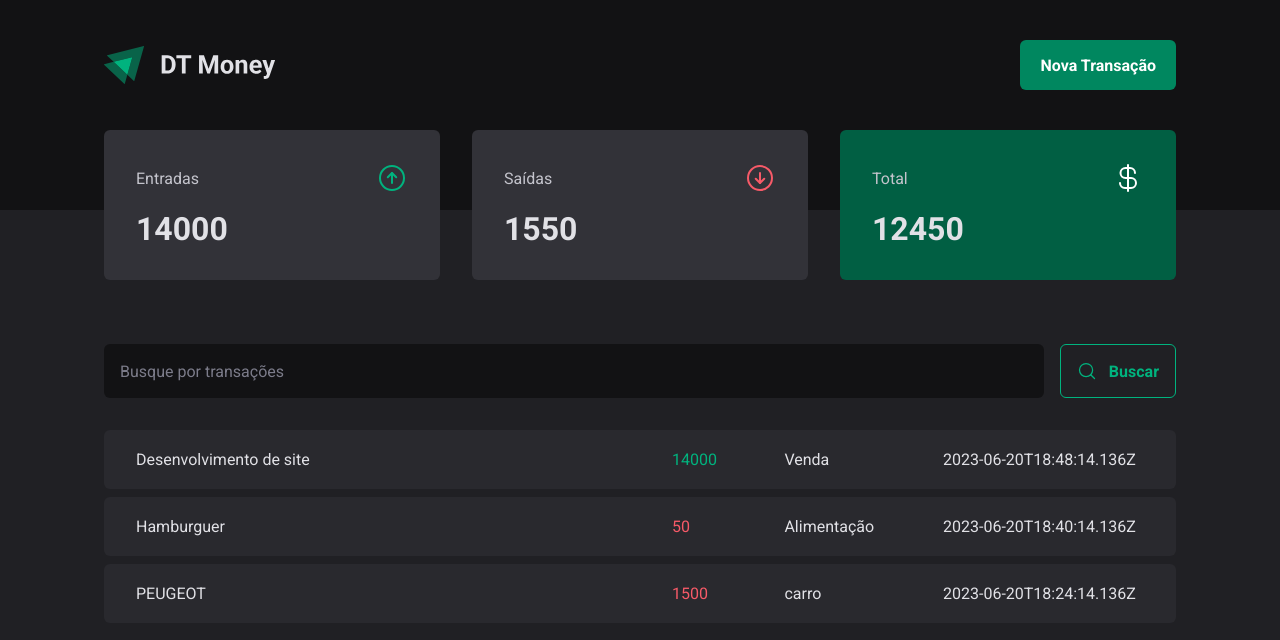
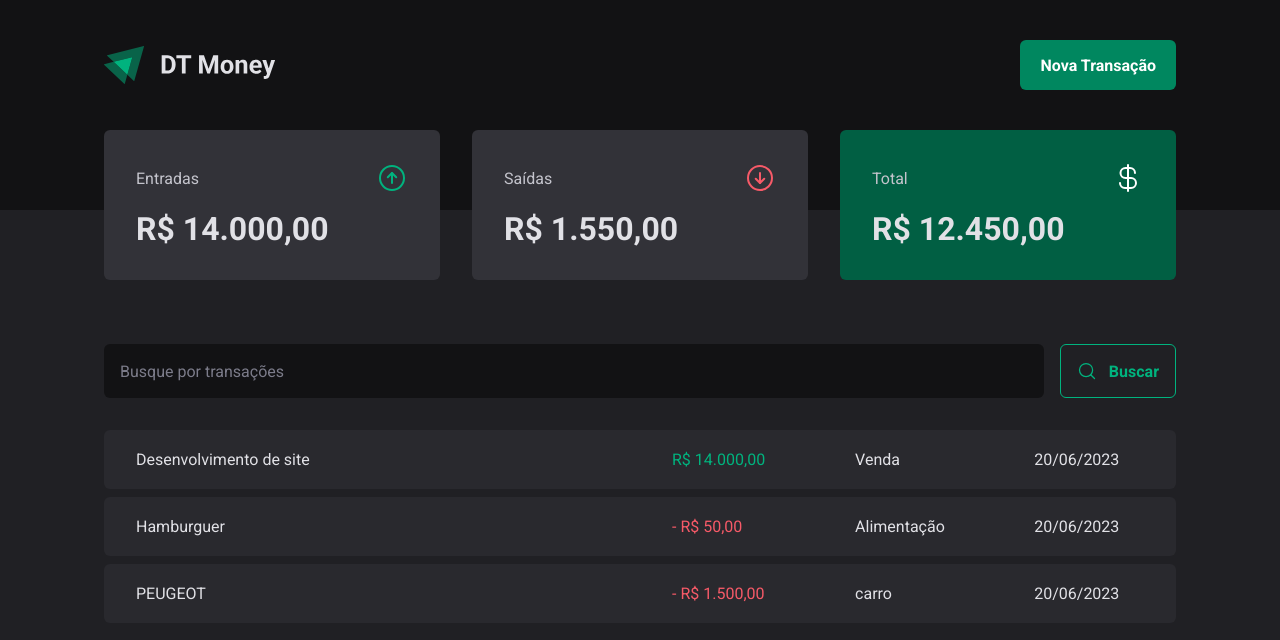
Before and after one commit to gabrielevanger/DT-Money, a React (Vite) app: page / in a window 1280 px wide. Shown: the top 640 px of the page. Built offline with nearby package versions, Linux system fonts and the light colour scheme; data requests are answered from the project's data file.

Commit message:
Fomatação de valores
Formantando valores

Signed-off-by: unknown <gabriel.evanger@gmail.com>

```diff
--- a/src/components/Summary/index.tsx
+++ b/src/components/Summary/index.tsx
@@ -2,6 +2,7 @@
 import { SummaryCard, SummaryContainer } from "./styles";
 import { ArrowCircleUp, ArrowCircleDown, CurrencyDollar } from 'phosphor-react'
 import { TransactionsContext } from "../../contexts/TransactionsContext";
+import { priceFormatter } from "../../utils/formatter";
 
 export function Summary(){
   const { transactions } = useContext(TransactionsContext)
@@ -35,7 +36,7 @@
           <ArrowCircleUp size={32} color="#00b37e"/>
         </header>
 
-        <strong>{summary.income}</strong>
+        <strong>{priceFormatter.format(summary.income)}</strong>
       </SummaryCard>
 
       <SummaryCard>
@@ -44,7 +45,7 @@
           <ArrowCircleDown size={32} color="#f75a68"/>
         </header>
 
-        <strong>{summary.outcome}</strong>
+        <strong>{priceFormatter.format(summary.outcome)}</strong>
       </SummaryCard>
 
       <SummaryCard variant="green">
@@ -53,8 +54,8 @@
           <CurrencyDollar size={32} color="#fff"/>
         </header>
 
-        <strong>{summary.total}</strong>
+        <strong>{priceFormatter.format(summary.total)}</strong>
       </SummaryCard>
     </SummaryContainer>
-  )
+  );
 }
--- a/src/pages/Transactions/index.tsx
+++ b/src/pages/Transactions/index.tsx
@@ -4,6 +4,7 @@
 import { SearchForm } from "./components/SearchForm";
 import { PriceHighLight, TransactionsContainer, TransactionsTable } from "./styles";
 import { TransactionsContext } from "../../contexts/TransactionsContext";
+import { dateFormatter, priceFormatter } from "../../utils/formatter";
 
 export function Transactions() {
 const { transactions } = useContext(TransactionsContext)
@@ -24,11 +25,12 @@
               <td width="50%">{transactions.description}</td>
               <td>
                 <PriceHighLight variant={transactions.type}>
-               {transactions.price}
+                  {transactions.type === 'outcome' && '- '}
+               {priceFormatter.format(transactions.price)}
                 </PriceHighLight>
               </td>
               <td>{transactions.category}</td>
-              <td>{transactions.createdAt}</td>
+              <td>{dateFormatter.format(new Date(transactions.createdAt))}</td>
             </tr>)
           })}
         </tbody>
--- /dev/null
+++ b/src/utils/formatter.ts
@@ -0,0 +1,6 @@
+export const dateFormatter =  new Intl.DateTimeFormat('pt-BR')
+
+export const priceFormatter = new Intl.NumberFormat('pt-BR', {
+    style: 'currency',
+    currency: 'BRL',
+});
```
